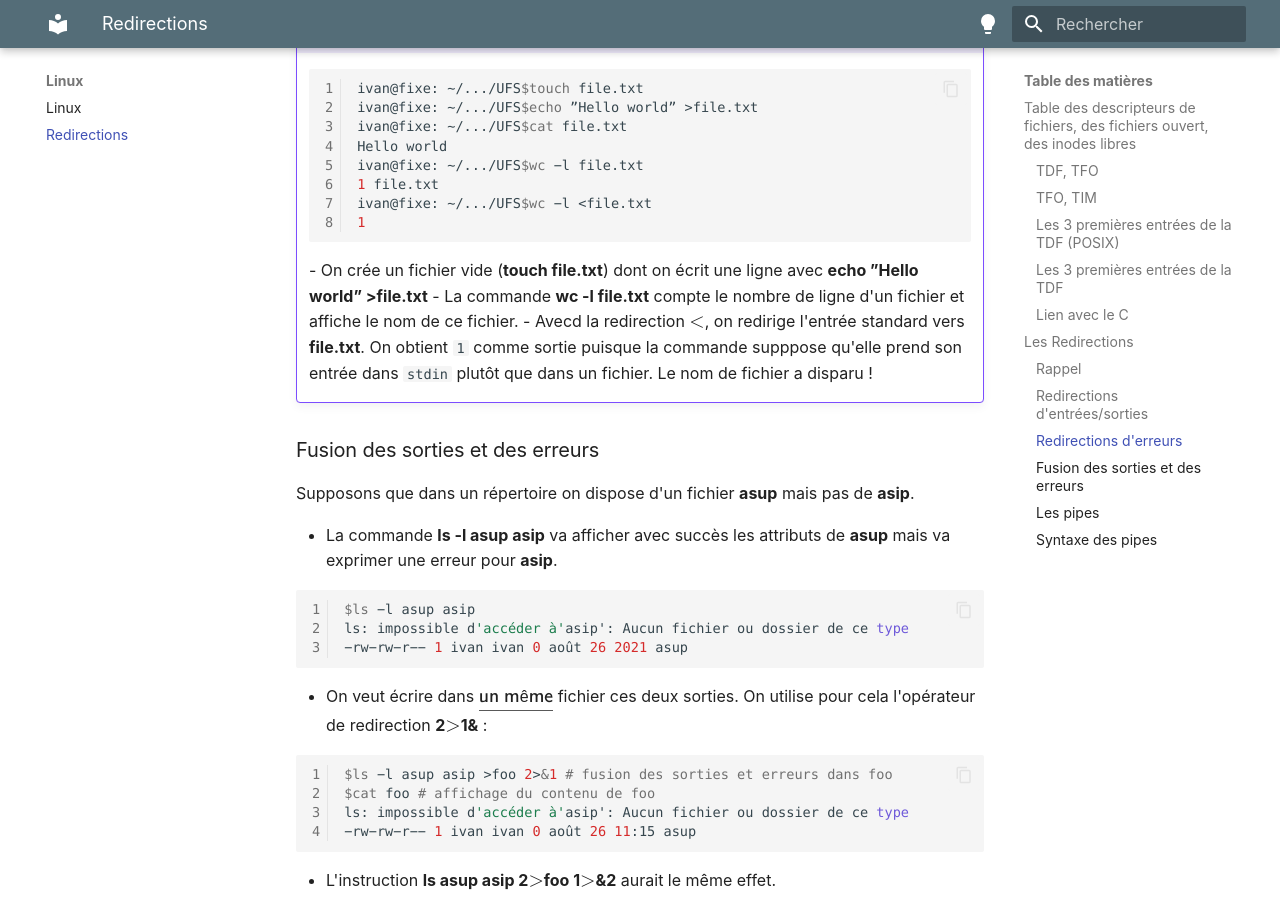
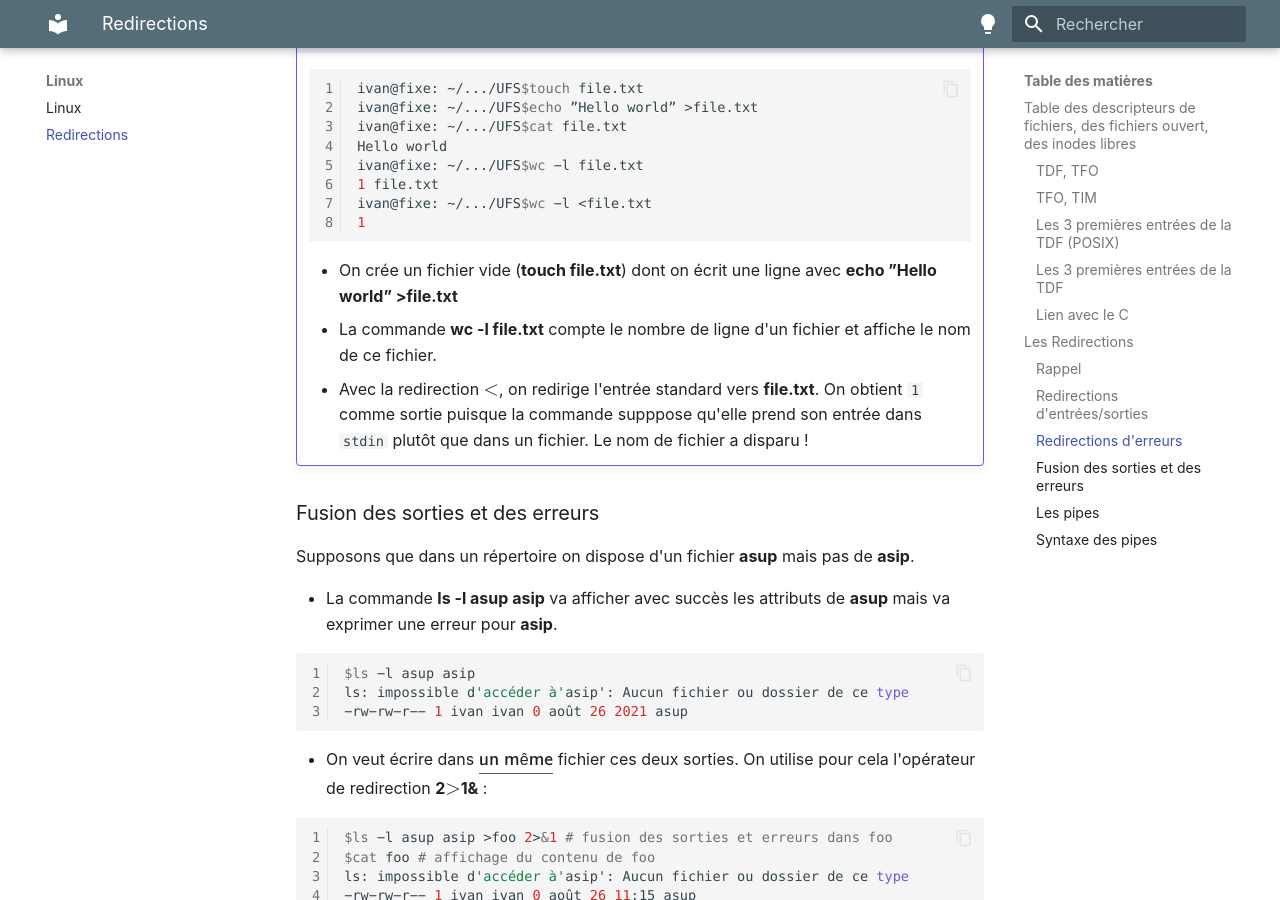
Before and after one commit to mp2i-thiers/mp2i-thiers.github.io, an MkDocs documentation site: the page built from docs/Linux/Redirections.md, in a window 1280 px wide and 900 px high, scrolled down 3592 px. Built offline with MkDocs 1.6.1 and Material for MkDocs 9.7.7, drawn with Linux system fonts in a browser that asks for light colours.

Commit message:
typo du prof

````diff
--- a/docs/Linux/Redirections.md
+++ b/docs/Linux/Redirections.md
@@ -100,9 +100,10 @@ Il est possible d'indiquer au terminal que des données en entrée ou sortie doi
     ivan@fixe: ~/.../UFS$wc −l <file.txt
     1
     ```
+
     - On crée un fichier vide (**touch file.txt**) dont on écrit une ligne avec **echo ”Hello world” >file.txt**
     - La commande **wc -l file.txt** compte le nombre de ligne d'un fichier et affiche le nom de ce fichier.
-    - Avecd la redirection $<$, on redirige l'entrée standard vers **file.txt**. On obtient `1` comme sortie puisque la commande supppose qu'elle prend son entrée dans `stdin` plutôt que dans un fichier. Le nom de fichier a disparu !
+    - Avec la redirection $<$, on redirige l'entrée standard vers **file.txt**. On obtient `1` comme sortie puisque la commande supppose qu'elle prend son entrée dans `stdin` plutôt que dans un fichier. Le nom de fichier a disparu !
 
 ### Fusion des sorties et des erreurs
 
````
